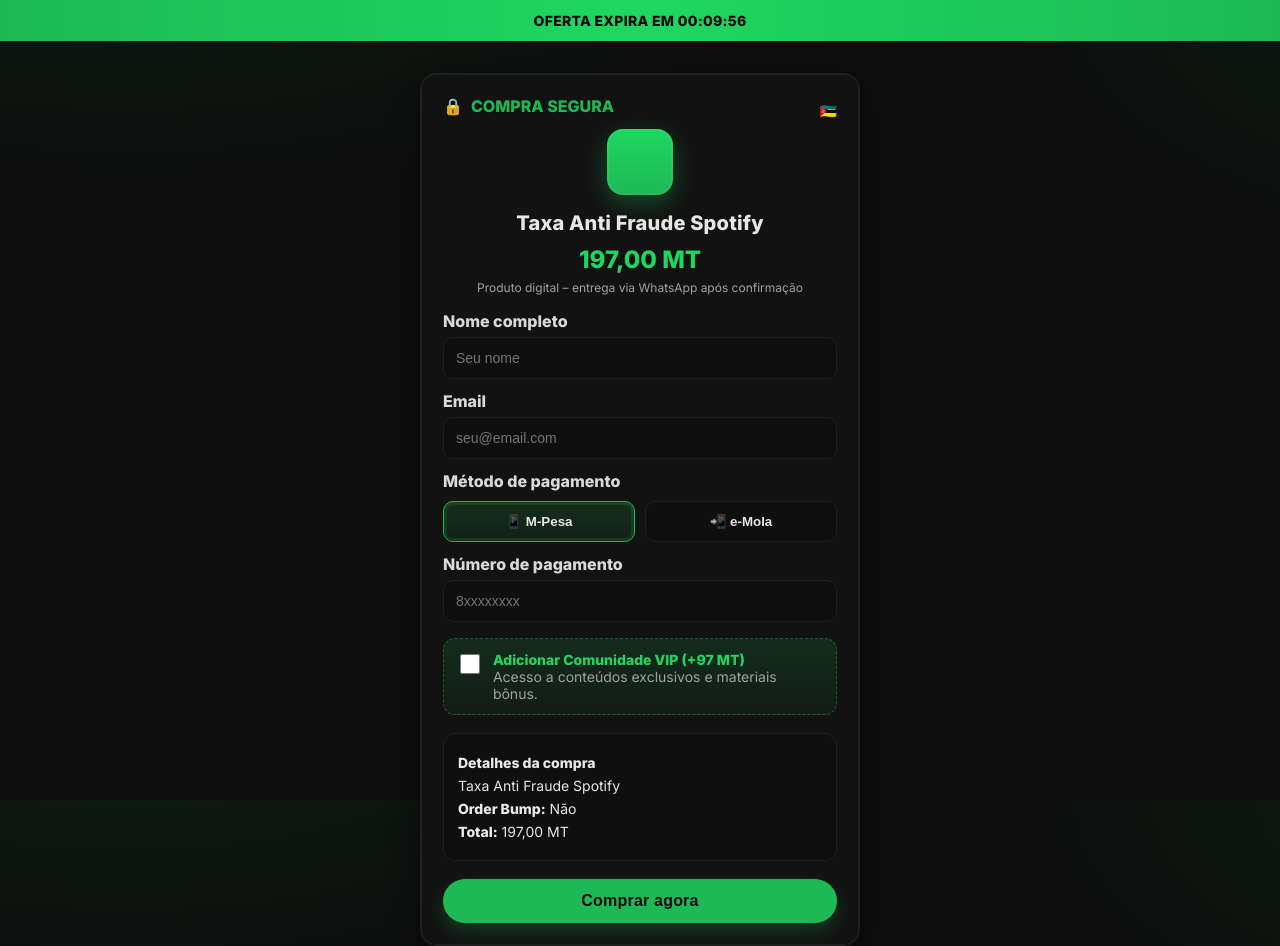
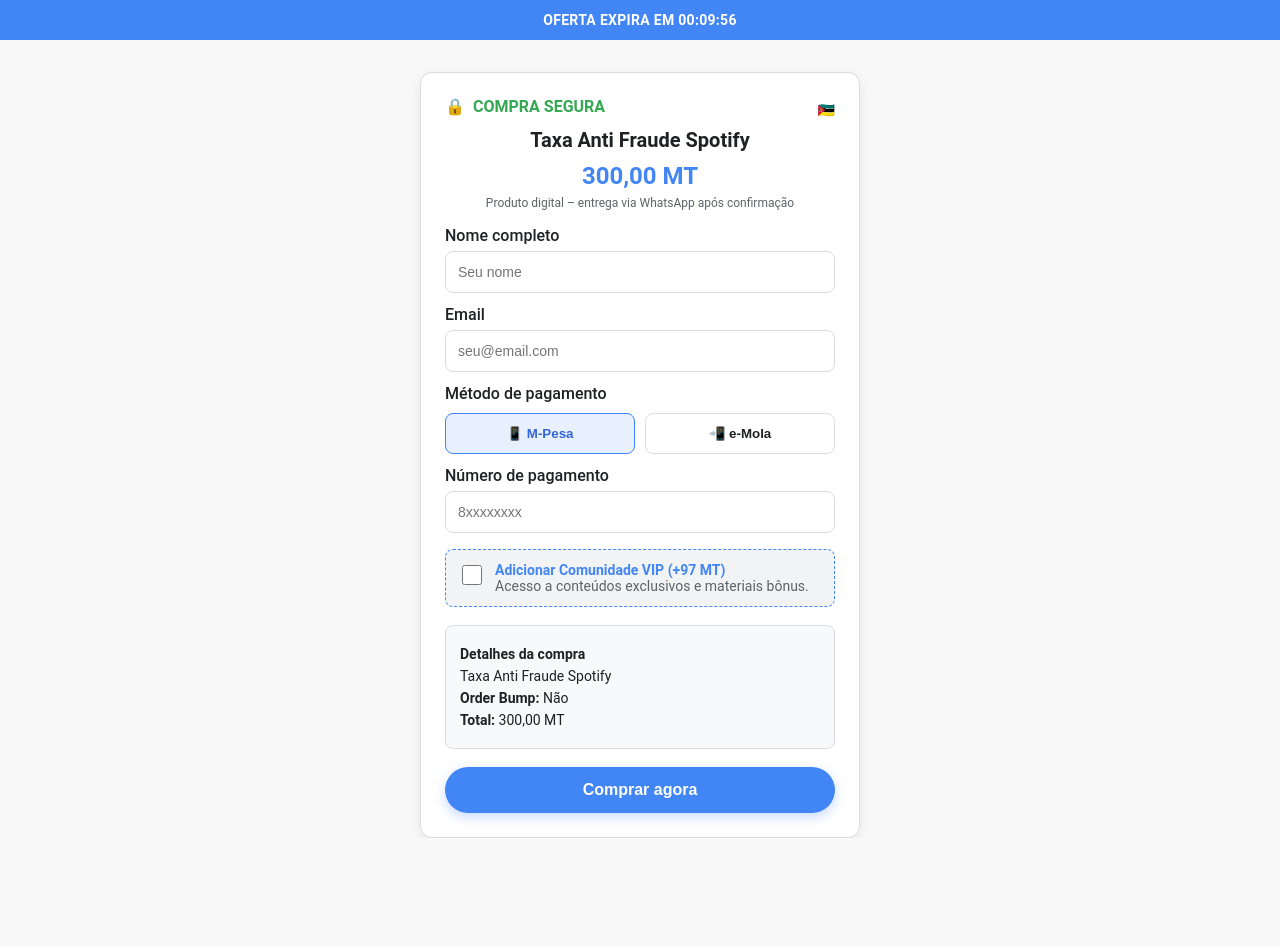
Before and after one commit to emenjsx1/checkout-e2, a website: page public/index.html in a window 1280 px wide. After the commit the page ends 838 px from the top, so only its background shows below. Drawn offline with Linux system fonts and the light colour scheme.

Commit message:
Update index.html

```diff
--- a/public/index.html
+++ b/public/index.html
@@ -28,25 +28,23 @@
 
 <style>
 :root{
-  --brand:#1DB954;       /* Spotify green */
-  --brand-dark:#169d45;
-  --bg:#0d0d0d;          /* near black */
-  --card:#121212;        /* dark card */
-  --soft:#1f1f1f;        /* borders / surfaces */
-  --text:#e6e6e6;
-  --muted:#a1a1a1;
-  --danger:#ef4444;
-  --accent:#22d3ee;
+  --brand:#4285F4;   /* Google Blue */
+  --brand-dark:#3367d6;
+  --bg:#f9f9f9;
+  --card:#ffffff;
+  --text:#202124;
+  --muted:#5f6368;
+  --border:#dadce0;
+  --danger:#ea4335;
+  --success:#34a853;
 }
 
 *{box-sizing:border-box}
 html,body{height:100%}
 
 body{
-  font-family: 'Inter', system-ui, -apple-system, Segoe UI, Roboto, Arial, sans-serif;
-  background: radial-gradient(1200px 600px at 10% -20%, rgba(29,185,84,.12), transparent 60%),
-              radial-gradient(1000px 500px at 120% 0%, rgba(29,185,84,.1), transparent 55%),
-              var(--bg);
+  font-family:'Roboto',sans-serif;
+  background:var(--bg);
   color:var(--text);
   margin:0; padding:0;
 }
@@ -54,47 +52,46 @@
 /* Header Timer */
 .header-timer{
   position:sticky; top:0; z-index:10;
-  background:linear-gradient(90deg, var(--brand), #1ed760, var(--brand));
-  color:#0a0a0a; text-align:center; font-weight:800; padding:12px 10px; letter-spacing:.3px;
+  background:var(--brand); color:#fff;
+  text-align:center; font-weight:700; padding:12px 10px; letter-spacing:.3px;
   text-transform:uppercase; font-size:14px;
 }
 
 /* Container / Card */
 .container{
-  max-width:440px; margin:32px auto; background:var(--card); border-radius:16px;
-  box-shadow: 0 10px 30px rgba(0,0,0,.45), 0 0 0 1px rgba(255,255,255,.06) inset;
-  padding:22px;
-  border:1px solid var(--soft);
+  max-width:440px; margin:32px auto; background:var(--card); border-radius:12px;
+  box-shadow:0 4px 16px rgba(0,0,0,.08);
+  padding:24px; border:1px solid var(--border);
 }
 
 .secure{
-  display:flex; align-items:center; gap:8px; margin-bottom:8px; font-weight:800; color:var(--brand);
+  display:flex; align-items:center; gap:8px; margin-bottom:8px; font-weight:700; color:var(--success);
 }
-.secure::before{content:"🔒"; filter:grayscale(0)}
+.secure::before{content:"🔒";}
 .country{ text-align:right; font-size:14px; color:var(--muted); margin-top:-22px; margin-bottom:10px;}
 
-.logo{text-align:center;}
+.logo{text-align:center; margin-bottom:8px;}
 .logo .badge{
-  width:66px; height:66px; border-radius:16px;
+  width:64px; height:64px; border-radius:12px;
   display:inline-grid; place-items:center;
-  background: linear-gradient(180deg, #1ed760, var(--brand));
-  color:#0b0b0b; font-weight:900; font-size:26px;
-  box-shadow: 0 8px 24px rgba(29,185,84,.35), 0 0 0 2px rgba(255,255,255,.06) inset;
+  background:var(--brand);
+  color:#fff; font-weight:700; font-size:24px;
+  box-shadow:0 4px 12px rgba(66,133,244,.4);
 }
 
-.title{text-align:center; font-weight:800; margin-top:12px; font-size:20px; letter-spacing:.2px;}
-.price{text-align:center; color:#1ed760; font-size:24px; font-weight:800; margin:10px 0 6px;}
+.title{text-align:center; font-weight:700; margin-top:8px; font-size:20px;}
+.price{text-align:center; color:var(--brand); font-size:24px; font-weight:700; margin:10px 0 6px;}
 .subprice{text-align:center; color:var(--muted); font-size:12px; margin-bottom:16px}
 
 /* Form */
-label{display:block; margin-top:12px; margin-bottom:6px; font-weight:700; color:#d9d9d9;}
+label{display:block; margin-top:12px; margin-bottom:6px; font-weight:500; color:var(--text);}
 input[type="text"], input[type="email"]{
-  width:100%; padding:12px 12px; border:1px solid var(--soft);
-  background:#0f0f0f; color:var(--text); border-radius:10px; font-size:14px; outline:none;
-  transition: border .2s ease, box-shadow .2s ease;
+  width:100%; padding:12px; border:1px solid var(--border);
+  background:#fff; color:var(--text); border-radius:8px; font-size:14px; outline:none;
+  transition:border .2s ease, box-shadow .2s ease;
 }
 input[type="text"]:focus, input[type="email"]:focus{
-  border-color:var(--brand); box-shadow:0 0 0 3px rgba(29,185,84,.15);
+  border-color:var(--brand); box-shadow:0 0 0 3px rgba(66,133,244,.15);
 }
 
 /* Payment methods */
@@ -102,54 +99,52 @@
   display:flex; gap:10px; margin-top:10px;
 }
 .payment-methods button{
-  flex:1; padding:12px; border:1px solid var(--soft);
-  background:#0f0f0f; color:var(--text); cursor:pointer; border-radius:10px; font-weight:800;
-  transition: all .18s ease;
+  flex:1; padding:12px; border:1px solid var(--border);
+  background:#fff; color:var(--text); cursor:pointer; border-radius:8px; font-weight:600;
+  transition:all .18s ease;
 }
-.payment-methods button:hover{transform:translateY(-1px)}
+.payment-methods button:hover{background:#f1f3f4}
 .payment-methods .active{
-  border-color:var(--brand); background:linear-gradient(180deg, rgba(29,185,84,.18), rgba(29,185,84,.08));
-  box-shadow:0 0 0 3px rgba(29,185,84,.15) inset;
+  border-color:var(--brand); background:#e8f0fe; color:var(--brand-dark);
 }
 
 /* Details */
 .details{
-  margin-top:18px; background:#0f0f0f; border:1px solid var(--soft); padding:14px; border-radius:12px; font-size:14px;
+  margin-top:18px; background:#f8f9fa; border:1px solid var(--border); padding:14px; border-radius:8px; font-size:14px;
 }
 .details p{margin:6px 0;}
-.details strong{color:#eaeaea}
+.details strong{color:var(--text)}
 
 /* Button */
 .buy-btn{
-  margin-top:18px; background:var(--brand); color:#0b0b0b; width:100%; padding:13px 14px; font-size:16px;
-  border:none; border-radius:999px; cursor:pointer; font-weight:900; letter-spacing:.2px;
-  transition: transform .06s ease, box-shadow .2s ease, background .2s ease;
-  box-shadow: 0 8px 18px rgba(29,185,84,.25);
+  margin-top:18px; background:var(--brand); color:#fff; width:100%; padding:14px; font-size:16px;
+  border:none; border-radius:24px; cursor:pointer; font-weight:700;
+  transition:background .2s ease, transform .06s ease;
+  box-shadow:0 4px 12px rgba(66,133,244,.3);
 }
-.buy-btn:hover{background:#1ed760; transform:translateY(-1px)}
-.buy-btn:active{transform:translateY(0) scale(.99)}
+.buy-btn:hover{background:var(--brand-dark)}
+.buy-btn:active{transform:scale(.98)}
 
 /* Order Bump */
 .order-bump{
   display:flex; align-items:flex-start; gap:10px; margin-top:16px;
-  background: linear-gradient(180deg, rgba(29,185,84,.16), rgba(29,185,84,.06));
-  border:1px dashed rgba(29,185,84,.45); border-radius:12px; padding:12px; cursor:pointer;
-  font-size:14px; transition: background .2s ease, border-color .2s ease;
+  background:#f1f3f4;
+  border:1px dashed var(--brand); border-radius:8px; padding:12px; cursor:pointer;
+  font-size:14px;
 }
-.order-bump:hover{background:linear-gradient(180deg, rgba(29,185,84,.22), rgba(29,185,84,.08));}
 .order-bump input{margin-top:3px; width:20px; height:20px; accent-color:var(--brand);}
-.order-bump .txt .t{font-weight:800; color:#1ed760;}
+.order-bump .txt .t{font-weight:600; color:var(--brand);}
 
 /* Popup */
 #popup{
-  display:none; position:fixed; top:0; left:0; width:100vw; height:100vh; background:rgba(0,0,0,0.6); justify-content:center; align-items:center; backdrop-filter: blur(2px);
+  display:none; position:fixed; top:0; left:0; width:100vw; height:100vh; background:rgba(0,0,0,0.4); justify-content:center; align-items:center;
 }
 #popup .modal{
-  background:var(--card); padding:22px; border-radius:14px; text-align:center; max-width:320px;
-  border:1px solid var(--soft); box-shadow:0 10px 30px rgba(0,0,0,.5);
+  background:#fff; padding:24px; border-radius:12px; text-align:center; max-width:320px;
+  border:1px solid var(--border); box-shadow:0 6px 20px rgba(0,0,0,.2);
 }
-#popup h3{margin:0 0 8px 0}
-#popup b{color:#1ed760}
+#popup h3{margin:0 0 8px 0; color:var(--brand-dark)}
+#popup b{color:var(--brand)}
 #contador{margin-top:10px; color:var(--muted); font-size:13px;}
 </style>
 </head>
@@ -161,10 +156,10 @@
   <div class="secure">COMPRA SEGURA</div>
   <div class="country">🇲🇿</div>
 
-  <div class="logo"><div class="badge"></div></div>
+  <div class="img"><div class="badge"></div></div>
 
   <div class="title">Taxa Anti Fraude Spotify</div>
-  <div class="price" id="price">197,00 MT</div>
+  <div class="price" id="price">300,00 MT</div>
   <div class="subprice">Produto digital – entrega via WhatsApp após confirmação</div>
 
   <form id="formPagamento">
@@ -193,7 +188,7 @@
       <p><strong>Detalhes da compra</strong></p>
       <p>Taxa Anti Fraude Spotify</p>
       <p><strong>Order Bump:</strong> <span id="bumpLabel">Não</span></p>
-      <p><strong>Total:</strong> <span id="totalFmt">197,00 MT</span></p>
+      <p><strong>Total:</strong> <span id="totalFmt">300,00 MT</span></p>
     </div>
 
     <button type="submit" class="buy-btn">Comprar agora</button>
@@ -322,7 +317,7 @@
 const vipCheckbox = document.getElementById("bumpCheck");
 const totalFmtEl = document.getElementById("totalFmt");
 const bumpLabelEl = document.getElementById("bumpLabel");
-const PRICE_BASE = 197;
+const PRICE_BASE = 300;
 const PRICE_BUMP = 97;
 
 vipCheckbox.addEventListener("change",()=>{
```
